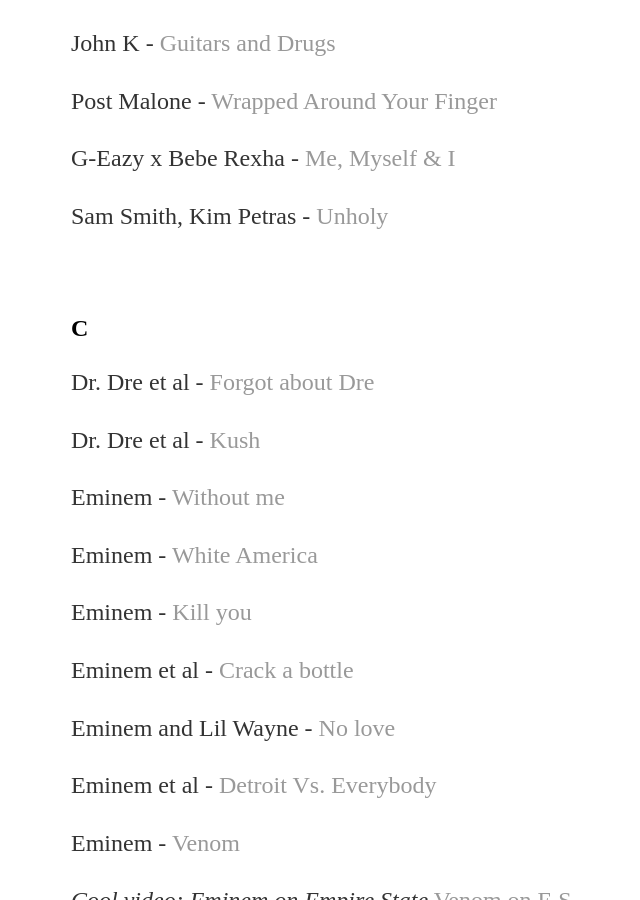
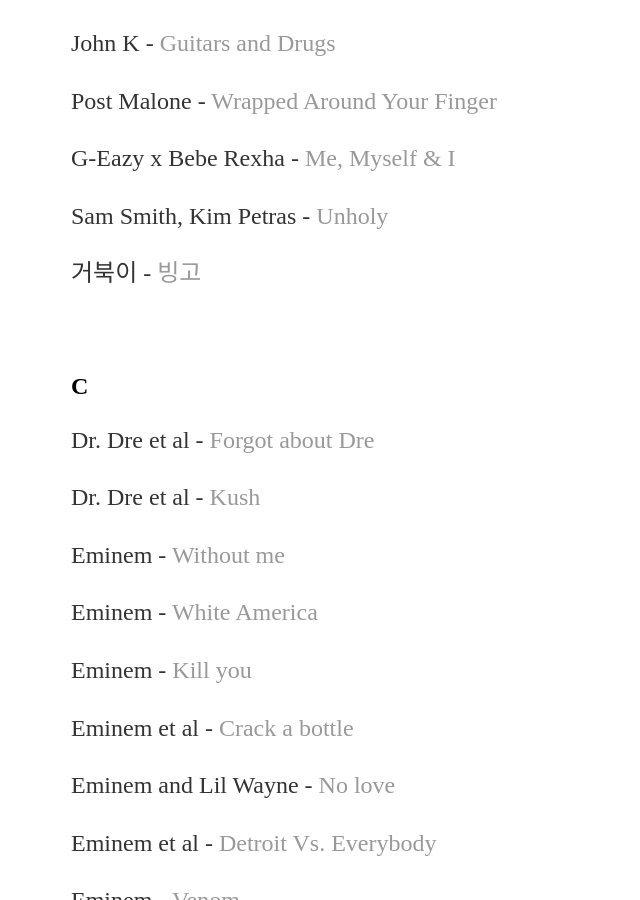
Before and after one commit to yjkweon24/yjkweon24.github.io, a Jekyll site: the page built from _posts/2018-10-23-songs-that-i-love.md, in a window 1280 px wide and 900 px high, scrolled down 14852 px. Shown: the whole window, without its empty margins (121-761 px from the left). Built offline with Jekyll 4.4.1, drawn with Linux system fonts in a browser that asks for light colours.

Commit message:
Update 2018-10-23-songs-that-i-love.md

```diff
--- a/_posts/2018-10-23-songs-that-i-love.md
+++ b/_posts/2018-10-23-songs-that-i-love.md
@@ -517,6 +517,8 @@
 
 Sam Smith, Kim Petras - [Unholy](https://www.youtube.com/watch?v=Uq9gPaIzbe8&ab_channel=SamSmithVEVO)
 
+거북이 - [빙고](https://www.youtube.com/watch?v=dRXqAYWZw_c)
+
 <br>
 
 ## C
@@ -893,3 +895,5 @@
 BoyWithUke - [Long Drives](https://www.youtube.com/watch?v=FIILsSmS_nA)
 
 Proctor – [Topher Mohr and Alex Elena](https://www.youtube.com/watch?v=FrVVLqmLXZ4)
+
+거북이 - [비행기](https://www.youtube.com/watch?v=dXQzwNb8G7g)
```
